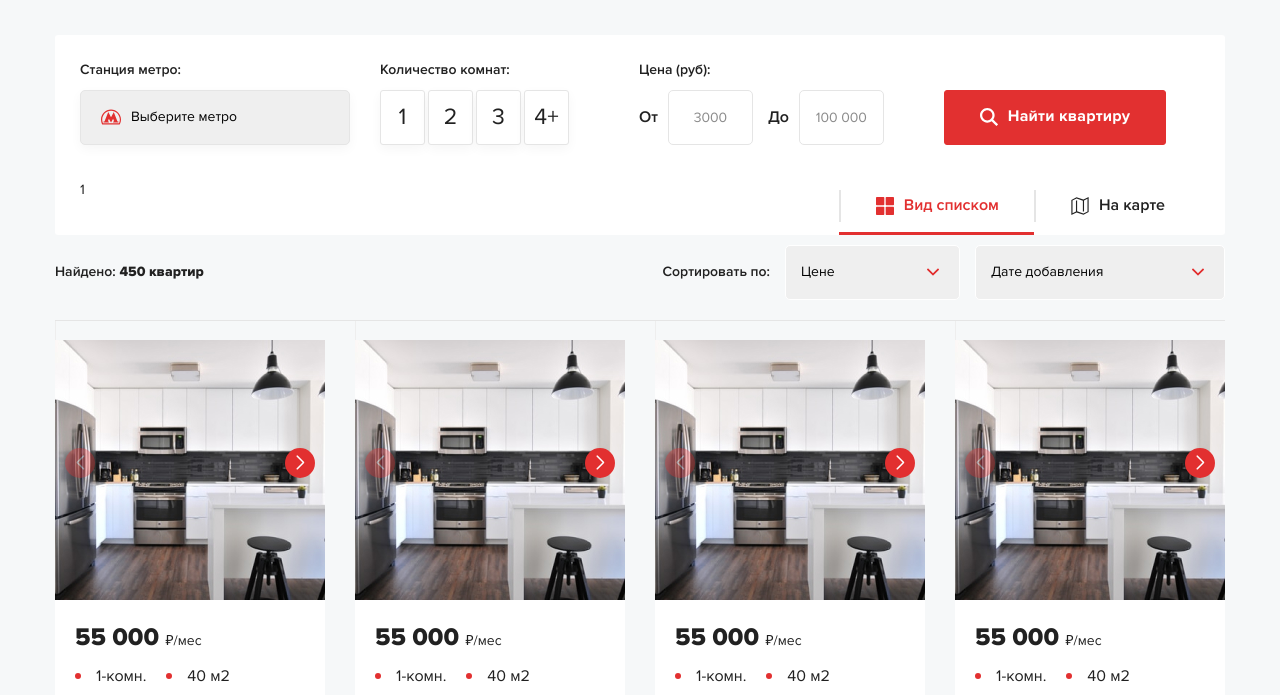
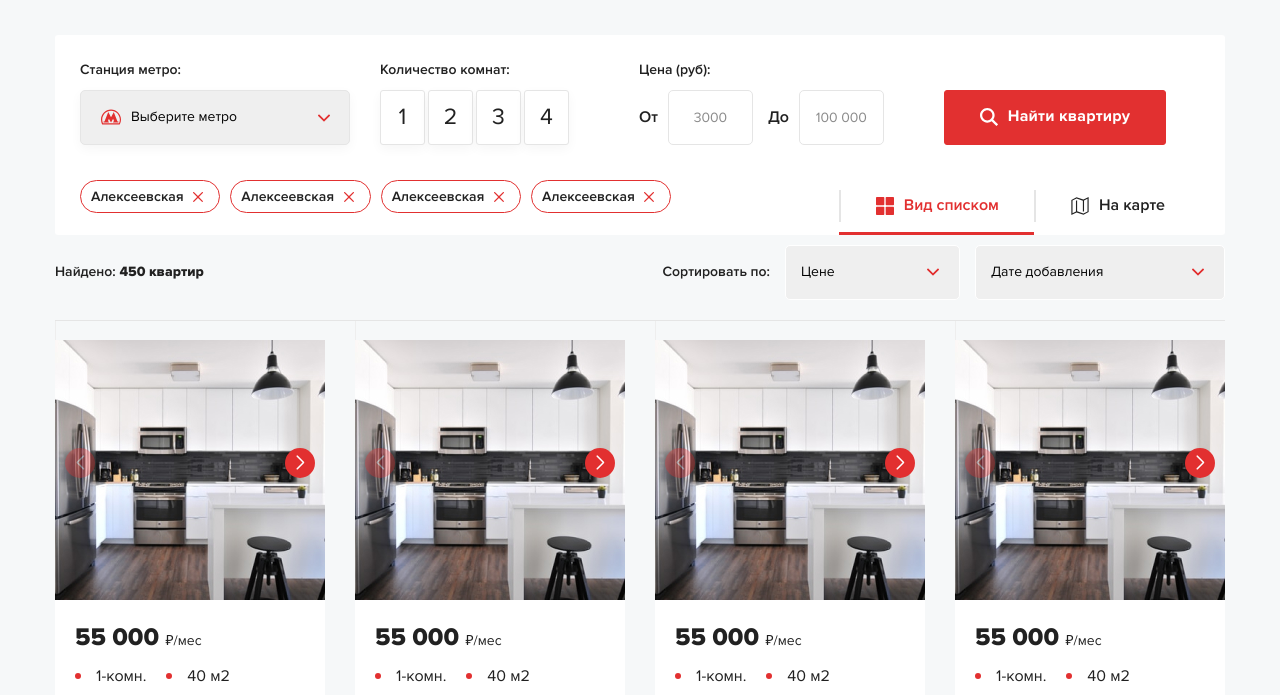
Before and after one commit to YuraPaisanidi/hvata, a plain HTML site: page app/projects.html in a window 1280 px wide. Shown: the part 102-797 px from the top of the page. Drawn offline with nearby package versions, Linux system fonts and the light colour scheme.

Commit message:
radio + select + bubbles fix

```diff
--- a/app/projects.html
+++ b/app/projects.html
@@ -41,6 +41,7 @@
 
 				<div class="hero__select controls__select">
 					<p>Станция метро:</p>
+					<div class="select-wrap select-wrap--projects">
 						<select name='metro' id='' class='form__select form__select--metro'>
 							<option disabled selected value>Выберите метро</option>
 							<option value='2'>Метро 1</option>
@@ -48,26 +49,27 @@
 							<option value='4'>Метро 3</option>
 						</select>
 					</div>
+				</div>
 
 				<div class="hero__radio controls__radio">
 					<p>Количество комнат:</p>
 					<div class="hero__radio_wrap">
-						<label>
-							1
-							<input type="radio" value="1" name="room">
-						</label>
-						<label>
-							2
-							<input type="radio" value="2" name="room">
-						</label>
-						<label>
-							3
-							<input type="radio" value="3" name="room">
-						</label>
-						<label>
-							4+
-							<input type="radio" value="4+" name="room">
-						</label>
+						<div class="toggle">
+							<input type="radio" class="radio" name="radio" id="toggle__input1">
+							<label for="toggle__input1" class="label" value="1">1</label>
+						</div>
+						<div class="toggle">
+							<input type="radio" class="radio" name="radio" id="toggle__input2">
+							<label for="toggle__input2" class="label" value="2">2</label>
+						</div>
+						<div class="toggle">
+							<input type="radio" class="radio" name="radio" id="toggle__input3">
+							<label for="toggle__input3" class="label" value="3">3</label>
+						</div>
+						<div class="toggle">
+							<input type="radio" class="radio" name="radio" id="toggle__input4">
+							<label for="toggle__input4" class="label" value="4+">4</label>
+						</div>
 					</div>
 
 				</div>
@@ -81,7 +83,7 @@
 						</label>
 						<label>
 							До
-							<input type="number" min="100000" placeholder="100 000">
+							<input type="number" max="100000" placeholder="100 000">
 						</label>
 					</div>
 				</div>
@@ -91,7 +93,34 @@
 			</form>
 
 			<div class="controls__bottom">
-				<div class="controls__bubbles">1</div>
+				<div class="controls__bubbles">
+					<ul>
+						<li>
+							<div class="controls__bubbles_item">
+								<span>Алексеевская</span>
+								<button type="button"><img src="img/cross.svg" alt=""></button>
+							</div>
+						</li>
+						<li>
+							<div class="controls__bubbles_item">
+								<span>Алексеевская</span>
+								<button type="button"><img src="img/cross.svg" alt=""></button>
+							</div>
+						</li>
+						<li>
+							<div class="controls__bubbles_item">
+								<span>Алексеевская</span>
+								<button type="button"><img src="img/cross.svg" alt=""></button>
+							</div>
+						</li>
+						<li>
+							<div class="controls__bubbles_item">
+								<span>Алексеевская</span>
+								<button type="button"><img src="img/cross.svg" alt=""></button>
+							</div>
+						</li>
+					</ul>
+				</div>
 
 				<div class="controls__tabs tabs">
 					<ul class="controls__tabs_list tabs__list">
--- a/app/sass/main.sass
+++ b/app/sass/main.sass
@@ -98,6 +98,10 @@
 		max-width: 270px
 		width: 100%
 
+		&_wrap
+			&::after
+
+
 		select
 			border: 1px solid $bg
 			box-shadow: 0px 4px 12px rgba(0, 0, 0, 0.04)
@@ -118,27 +122,36 @@
 			display: flex
 			gap: 3px
 
-		input
-			display: none
+.toggle
 
-		input[type=radio]:checked
-		+ label
-			background: #000
+	input
+		display: none
 
-		label
-			width: 45px
-			height: 55px
-			background: #fff
-			font-size: 23px
-			border-radius: 3px
-			box-shadow: 0px 4px 12px rgba(0, 0, 0, 0.04)
-			display: flex
-			align-items: center
-			justify-content: center
-			margin-bottom: 0
+	label
+		width: 45px
+		height: 55px
+		background: #fff
+		font-size: 23px
+		border-radius: 3px
+		box-shadow: 0px 4px 12px rgba(0, 0, 0, 0.04)
+		display: flex
+		align-items: center
+		justify-content: center
+		margin-bottom: 0
 
-			&:hover
-				cursor: pointer
+		&:hover
+			cursor: pointer
+
+
+	input[type="radio"]
+		display: none
+
+	input[type="radio"]:checked + label
+		background-color: $accent
+		color: #fff
+
+	input[type="radio"] + label
+
 
 .content
 	padding-top: 75px
@@ -473,12 +486,6 @@
 		width: 100%
 		height: 55px
 
-		&::after
-			position: absolute
-			content: url(../img/arrow.svg)
-			right: 0
-			top: 0
-
 .swiper-slide
 
 	img
@@ -560,7 +567,32 @@
 		display: flex
 		justify-content: space-between
 
+	&__bubbles
+
+		ul
+			display: flex
+			flex-wrap: wrap
+			gap: 10px
+			padding-bottom: 10px
+
+		&_item
+			min-width: 120px
+			border: 1px solid $accent
+			border-radius: 17px
+			padding: 5px 10px
+
+			span
+				font-weight: 600
+
+			button
+				background: transparent
+				border: none
+
+
+
 	&__tabs
+		display: flex
+		align-items: flex-end
 
 		&_list
 			display: flex
@@ -754,6 +786,15 @@
 		width: 100%
 		height: 100%
 
+.select-wrap
+	position: relative
+
+	&::after
+		position: absolute
+		content: url(../img/arrow.svg)
+		right: 20px
+		top: 38%
+
 @media only screen and (max-width: 1200px)
 	.controls
 		&__inputs
@@ -787,6 +828,13 @@
 
 	.map
 		height: 600px
+
+	.select-wrap--projects
+		position: relative
+
+		&::after
+			right: 10px
+			top: 35%
 
 @media only screen and (max-width: 992px)
 	.hero
```
Also changed, not shown: app/index.html (+19 -17 lines), app/css/app.min.css, app/img/cross.svg (added). Lines whose indentation alone changed are shown as unchanged.
